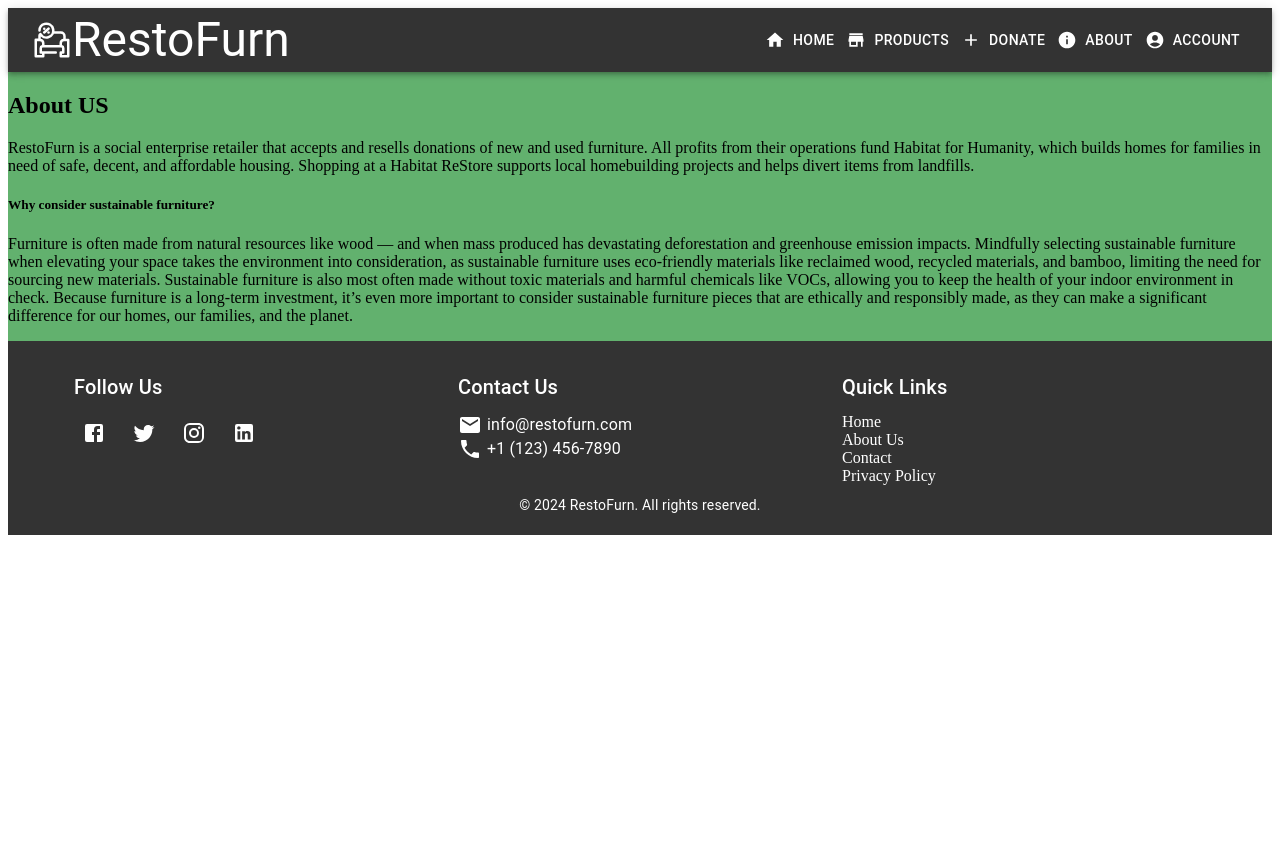
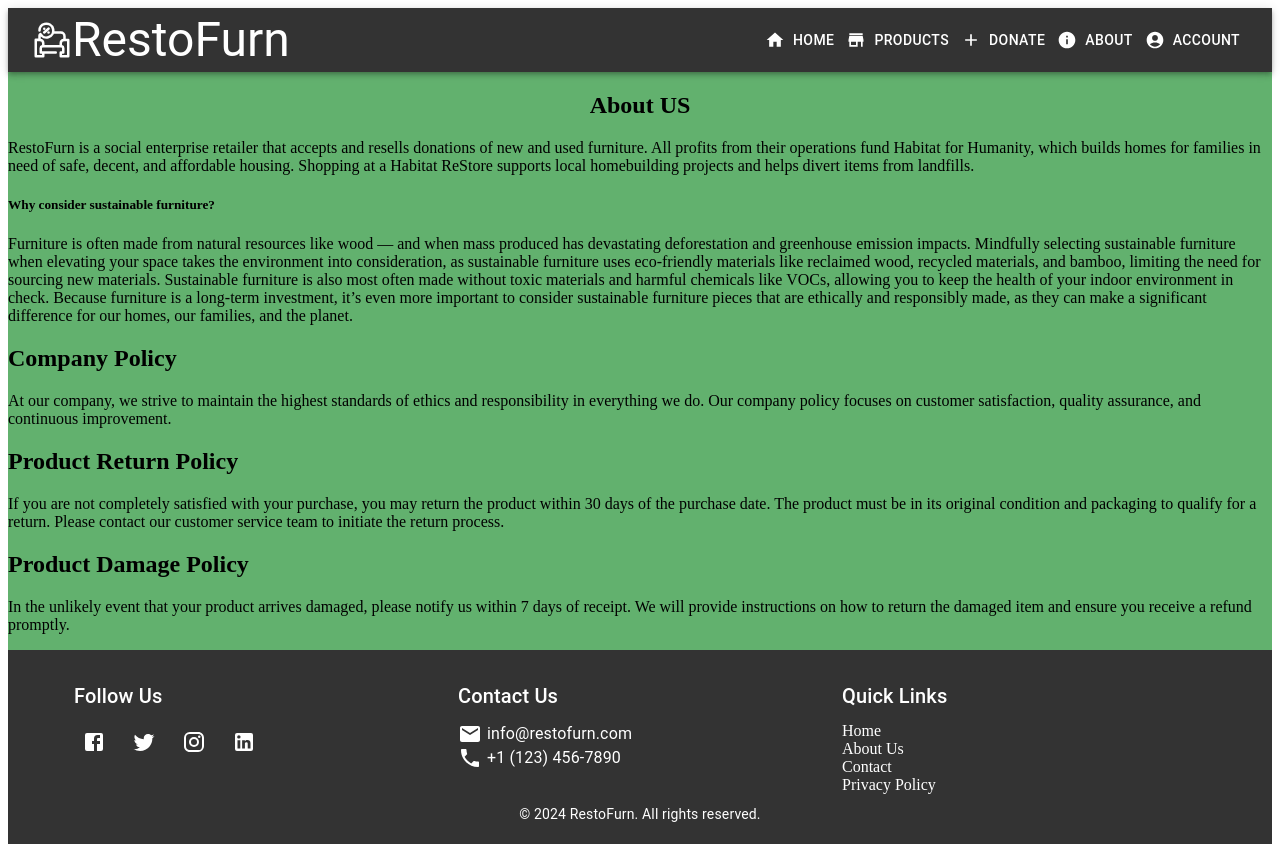
Before and after one commit to kritty89/RestoFurn, a React (Create React App) app in the folder Frontend/: page /about in a window 1280 px wide. Before the commit the page ends 800 px from the top, so only its background shows below. Built offline with nearby package versions, Linux system fonts and the light colour scheme.

Commit message:
Changes in About Page
Added About.css and Content

```diff
--- /dev/null
+++ b/Frontend/src/css/About.css
@@ -0,0 +1,3 @@
+.about_header{
+    text-align: center;
+}
--- a/Frontend/src/screens/About.js
+++ b/Frontend/src/screens/About.js
@@ -1,8 +1,9 @@
-import React from 'react'
+import React from 'react';
+import '../css/About.css';
 
 const About = () => {
   return (
-    <div><h2>About US</h2>
+    <div><h2 className='about_header'>About US</h2>
     <p>RestoFurn is a social enterprise retailer that accepts and resells donations of new and used furniture. All profits from their operations fund Habitat for Humanity, which builds homes
           for families in need of safe, decent, and affordable housing. Shopping at a Habitat ReStore supports local homebuilding
           projects and helps divert items from landfills.</p>
@@ -15,6 +16,25 @@ const About = () => {
             chemicals like VOCs, allowing you to keep the health of your indoor environment in check. Because furniture is a long-term
             investment, it’s even more important to consider sustainable furniture pieces that are ethically and responsibly made, as they can
             make a significant difference for our homes, our families, and the planet.</p>
+
+        <section>
+        <h2>Company Policy</h2>
+        <p>
+          At our company, we strive to maintain the highest standards of ethics and responsibility in everything we do. Our company policy focuses on customer satisfaction, quality assurance, and continuous improvement.
+        </p>
+      </section>
+      <section>
+        <h2>Product Return Policy</h2>
+        <p>
+          If you are not completely satisfied with your purchase, you may return the product within 30 days of the purchase date. The product must be in its original condition and packaging to qualify for a return. Please contact our customer service team to initiate the return process.
+        </p>
+      </section>
+      <section>
+        <h2>Product Damage Policy</h2>
+        <p>
+          In the unlikely event that your product arrives damaged, please notify us within 7 days of receipt. We will provide instructions on how to return the damaged item and ensure you receive a refund promptly.
+        </p>
+      </section>
     </div>
   )
 }
```
